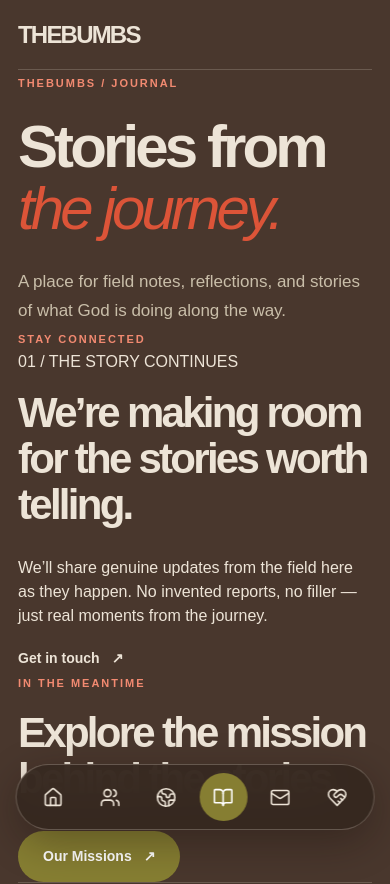
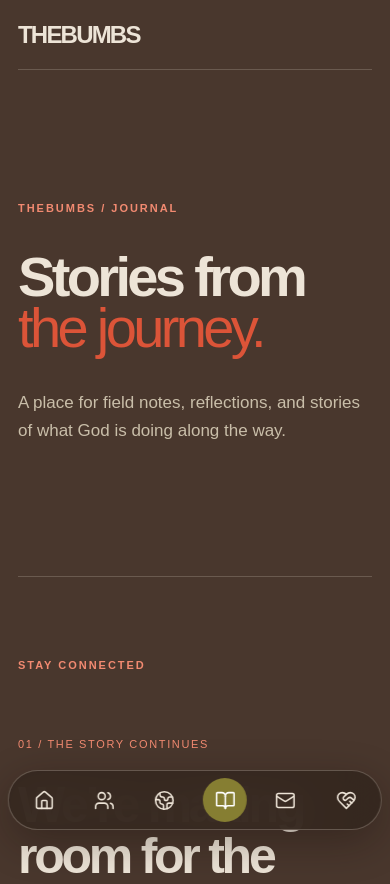
Before and after one commit to bumbmatei-sys/thebumbs-website, a Next.js app: page /journal in a window 390 px wide. Shown: the top 884 px of the page. Built offline with nearby package versions, Linux system fonts and the light colour scheme.

Commit message:
Style responsive editorial Journal page and six-icon dock

```diff
--- a/app/globals.css
+++ b/app/globals.css
@@ -168,3 +168,17 @@ h1 em{color:var(--gold)}.lead,.body-copy,.panel p,.mission-row p{color:var(--mut
 .photo-tunnel-pending{height:90vh}.photo-tunnel-pending .photo-tunnel-stage{height:90vh}.photo-tunnel-pending .photo-tunnel-perspective{display:none}
 @media(max-width:700px){.photo-tunnel{margin:0 -18px;height:340vh}.photo-tunnel-stage{padding:25px 18px}.tunnel-photo{width:52vw;height:65vw;margin-left:-26vw;margin-top:-32.5vw;border-width:5px}.photo-tunnel-pending{height:65vh}.photo-tunnel-pending .photo-tunnel-stage{height:65vh}}
 @media(prefers-reduced-motion:reduce){.photo-tunnel{height:auto}.photo-tunnel-stage{position:relative;height:auto;min-height:65vh}.photo-tunnel-perspective{position:relative;inset:auto;display:grid;grid-template-columns:repeat(3,minmax(0,1fr));gap:12px;perspective:none;transform-style:flat;margin:30px 0}.tunnel-photo{position:relative;top:auto;left:auto;width:100%;height:auto;aspect-ratio:3/4;margin:0;transform:none!important;opacity:1!important;border-width:3px;will-change:auto}.photo-tunnel-pending .photo-tunnel-perspective{display:none}}
+
+
+/* Editorial journal landing */
+.journal-hero{min-height:75svh;display:flex;flex-direction:column;justify-content:center;padding:90px 0 110px}
+.journal-hero h1{font-size:clamp(76px,12vw,220px);line-height:.91;margin:35px 0}
+.journal-hero h1 em{font-style:normal;color:var(--gold)}
+.journal-editorial{border-top:1px solid var(--line);padding:100px 0 150px}
+.journal-editorial-inner{display:grid;grid-template-columns:1.5fr 1fr;gap:clamp(35px,8vw,150px);margin-top:55px;align-items:end}
+.journal-index{font-size:11px;letter-spacing:.15em;color:#F28A71}
+.journal-editorial h2{font-size:clamp(50px,7vw,110px);line-height:1.02;margin:25px 0 0}
+.journal-editorial p{font-size:19px;line-height:1.75;color:var(--muted)}
+.journal-outro{border-top:1px solid var(--line);padding:100px 0 150px}
+.journal-outro h2{font-size:clamp(48px,7vw,100px);max-width:950px;line-height:1.05;margin:25px 0 45px}
+@media(max-width:700px){.journal-hero{min-height:60svh;padding:75px 0}.journal-hero h1{font-size:clamp(56px,13vw,100px)}.journal-editorial{padding:75px 0}.journal-editorial-inner{grid-template-columns:1fr;gap:25px}.journal-outro{padding:75px 0 110px}.dock{width:min(96vw,390px);padding:7px 5px}.dock a{width:44px;height:44px}}
```
